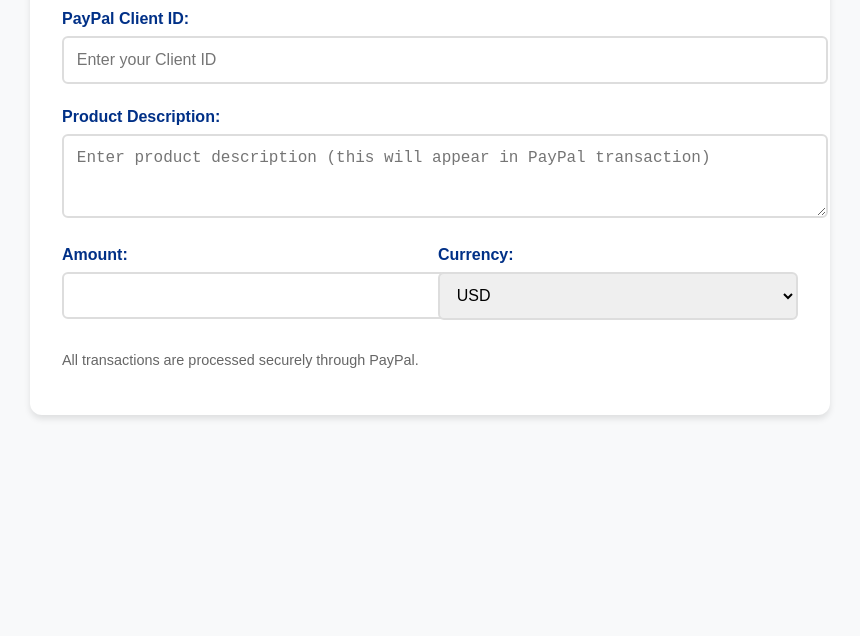
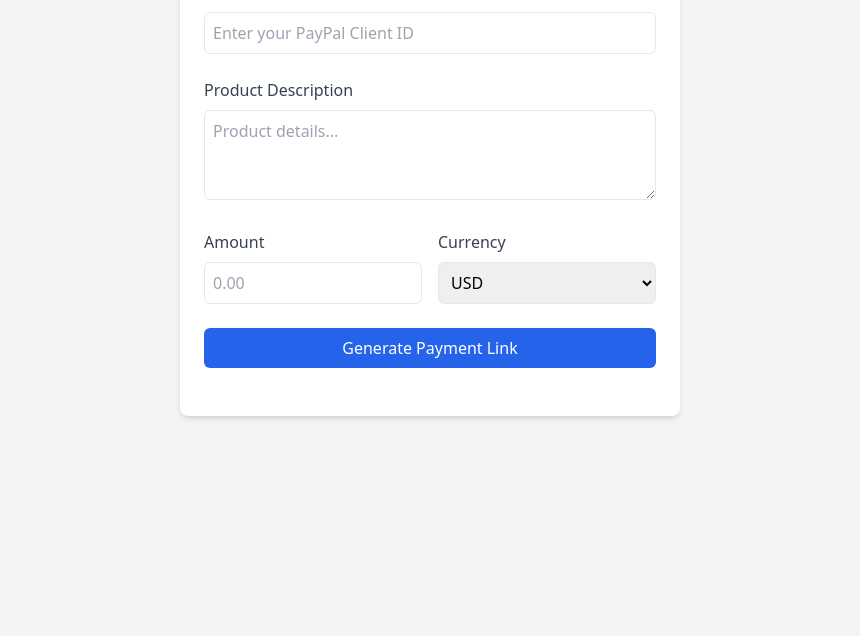
Before and after one commit to Ceshi3000/FenRun, a plain HTML site: page index.html in a window 1280 px wide. Shown: the part 164-800 px from the top of the page, without its empty margins (210-1070 px from the left). Drawn offline with nearby package versions, Linux system fonts and the light colour scheme.

Commit message:
index.html

```diff
--- a/index.html
+++ b/index.html
@@ -3,105 +3,46 @@
 <head>
     <meta charset="UTF-8">
     <meta name="viewport" content="width=device-width, initial-scale=1.0">
-    <title>Digital Goods Store</title>
+    <title>Digital Products Checkout</title>
+    <script src="https://cdn.tailwindcss.com"></script>
     <script src="https://www.paypal.com/sdk/js?client-id=YOUR_CLIENT_ID&currency=USD&components=buttons,hosted-fields"></script>
     <style>
-        :root {
-            --primary-color: #003087;
-            --secondary-color: #009cde;
-            --background: #f8f9fa;
-        }
-
-        body {
-            font-family: 'Arial', sans-serif;
-            max-width: 800px;
-            margin: 2rem auto;
-            padding: 20px;
-            background-color: var(--background);
-        }
-
-        .container {
-            background: white;
-            padding: 2rem;
-            border-radius: 12px;
-            box-shadow: 0 4px 6px rgba(0, 0, 0, 0.1);
-        }
-
-        .form-group {
-            margin-bottom: 1.5rem;
-        }
-
-        label {
-            display: block;
-            margin-bottom: 0.5rem;
-            color: var(--primary-color);
-            font-weight: bold;
-        }
-
-        input, select, textarea {
-            width: 100%;
-            padding: 0.8rem;
-            border: 2px solid #ddd;
-            border-radius: 6px;
-            font-size: 1rem;
-            transition: border-color 0.3s ease;
-        }
-
-        input:focus, select:focus, textarea:focus {
-            border-color: var(--primary-color);
-            outline: none;
-        }
-
-        #paypal-button-container {
-            margin-top: 2rem;
-        }
-
-        .currency-group {
-            display: flex;
-            gap: 1rem;
-        }
-
-        .input-group {
-            flex: 1;
-        }
-
-        h1 {
-            color: var(--primary-color);
-            text-align: center;
-            margin-bottom: 2rem;
-        }
-
-        .note {
-            color: #666;
-            font-size: 0.9rem;
-            margin-top: 1rem;
-        }
+        .paypal-button-container:not(:last-child) { margin-bottom: 15px; }
+        #paymentForm { max-width: 500px; margin: 2rem auto; }
+        .input-group { margin-bottom: 1.5rem; }
+        .generated-link { word-break: break-all; }
     </style>
 </head>
-<body>
-    <div class="container">
-        <h1>Digital Products Store</h1>
+<body class="bg-gray-100">
+    <div class="container mx-auto px-4 py-8">
+        <form id="paymentForm" class="bg-white rounded-lg shadow-md p-6">
+            <h1 class="text-2xl font-bold text-gray-800 mb-6">Digital Product Checkout</h1>
 
-        <div class="form-group">
-            <label for="client-id">PayPal Client ID:</label>
-            <input type="text" id="client-id" placeholder="Enter your Client ID" required>
-        </div>
-
-        <div class="form-group">
-            <label for="item-description">Product Description:</label>
-            <textarea id="item-description" rows="3" required
-                      placeholder="Enter product description (this will appear in PayPal transaction)"></textarea>
-        </div>
-
-        <div class="currency-group">
             <div class="input-group">
-                <label for="amount">Amount:</label>
-                <input type="number" id="amount" step="0.01" min="0" required>
+                <label class="block text-gray-700 mb-2">Client ID</label>
+                <input type="text" id="clientId"
+                    class="w-full p-2 border rounded-md focus:ring-2 focus:ring-blue-500"
+                    placeholder="Enter your PayPal Client ID">
             </div>
 
             <div class="input-group">
-                <label for="currency">Currency:</label>
-                <select id="currency">
+                <label class="block text-gray-700 mb-2">Product Description</label>
+                <textarea id="itemDescription" rows="3"
+                    class="w-full p-2 border rounded-md focus:ring-2 focus:ring-blue-500"
+                    placeholder="Product details..."></textarea>
+            </div>
+
+            <div class="input-group grid grid-cols-2 gap-4">
+                <div>
+                    <label class="block text-gray-700 mb-2">Amount</label>
+                    <input type="number" id="amount" step="0.01"
+                        class="w-full p-2 border rounded-md focus:ring-2 focus:ring-blue-500"
+                        placeholder="0.00">
+                </div>
+                <div>
+                    <label class="block text-gray-700 mb-2">Currency</label>
+                    <select id="currency"
+                        class="w-full p-2 border rounded-md focus:ring-2 focus:ring-blue-500">
                         <option value="USD">USD</option>
                         <option value="CAD">CAD</option>
                         <option value="AUD">AUD</option>
@@ -109,23 +50,57 @@
                 </div>
             </div>
 
-        <div id="paypal-button-container"></div>
-        <p class="note">All transactions are processed securely through PayPal.</p>
+            <div class="input-group">
+                <button type="button" onclick="generateLink()"
+                    class="w-full bg-blue-600 text-white py-2 px-4 rounded-md hover:bg-blue-700 transition-colors">
+                    Generate Payment Link
+                </button>
+            </div>
+
+            <div id="paypalButtons" class="mt-6"></div>
+            <div id="linkContainer" class="hidden mt-4 p-4 bg-gray-50 rounded-md"></div>
+        </form>
     </div>
 
 <script>
+let paypalButtons;
+const queryParams = new URLSearchParams(window.location.search);
+
+// Initialize with URL parameters
+if(queryParams.has('amount')) {
+    document.getElementById('amount').value = queryParams.get('amount');
+    document.getElementById('currency').value = queryParams.get('currency');
+    document.getElementById('itemDescription').value = queryParams.get('desc');
+}
+
+function generateLink() {
+    const amount = document.getElementById('amount').value;
+    const currency = document.getElementById('currency').value;
+    const desc = encodeURIComponent(document.getElementById('itemDescription').value);
+
+    const link = `${window.location.href.split('?')[0]}?amount=${amount}&currency=${currency}&desc=${desc}`;
+
+    document.getElementById('linkContainer').innerHTML = `
+        <p class="text-sm text-gray-600 mb-2">Payment Link:</p>
+        <div class="generated-link text-blue-600">${link}</div>
+    `;
+    document.getElementById('linkContainer').classList.remove('hidden');
+}
+
 function initPayPal() {
-            const clientId = document.getElementById('client-id').value;
-            if (!clientId) return alert('Please enter your Client ID');
+    const clientId = document.getElementById('clientId').value;
 
-            paypal.Buttons({
+    // Reload SDK with new client ID
+    const script = document.createElement('script');
+    script.src = `https://www.paypal.com/sdk/js?client-id=${clientId}&currency=${document.getElementById('currency').value}&components=buttons,hosted-fields`;
+    script.onload = () => {
+        paypalButtons = paypal.Buttons({
             style: {
                 layout: 'vertical',
-                    color: 'blue',
+                color: 'gold',
                 shape: 'rect',
                 label: 'paypal'
             },
-
             createOrder: function(data, actions) {
                 return actions.order.create({
                     purchase_units: [{
@@ -133,59 +108,36 @@
                             value: document.getElementById('amount').value,
                             currency_code: document.getElementById('currency').value
                         },
-                            description: document.getElementById('item-description').value,
+                        description: document.getElementById('itemDescription').value,
                         category: 'DIGITAL_GOODS',
-                            shipping: {
-                                name: {
-                                    full_name: ''
-                                },
-                                address: {
-                                    address_line_1: 'N/A',
-                                    admin_area_2: 'N/A',
-                                    postal_code: '00000',
-                                    country_code: 'US'
+                        items: [{
+                            name: 'Digital Product',
+                            description: document.getElementById('itemDescription').value,
+                            quantity: '1',
+                            category: 'DIGITAL_GOODS',
+                            unit_amount: {
+                                value: document.getElementById('amount').value,
+                                currency_code: document.getElementById('currency').value
                             }
-                            }
+                        }]
                     }],
                     application_context: {
                         shipping_preference: 'NO_SHIPPING'
                     }
                 });
             },
-
             onApprove: function(data, actions) {
                 return actions.order.capture().then(function(details) {
-                        alert('Transaction completed by ' + details.payer.name.given_name);
+                    alert('Payment completed successfully!');
                 });
             }
-            }).render('#paypal-button-container');
-
-            // Debit/Credit Card form
-            paypal.HostedFields.render({
-                createOrder: function() { /* ... same createOrder ... */ },
-                styles: {
-                    '.valid': {'color': '#28a745'},
-                    '.invalid': {'color': '#dc3545'}
-                },
-                fields: {
-                    number: {selector: '#card-number'},
-                    cvv: {selector: '#cvv'},
-                    expirationDate: {selector: '#expiration-date'}
-                }
-            }).then(function(hf) {
-                document.querySelector('#card-button').addEventListener('click', function() {
-                    hf.submit();
-                });
-            });
+        }).render('#paypalButtons');
+    };
+    document.body.appendChild(script);
 }
 
-        // Reinitialize when settings change
-        document.getElementById('client-id').addEventListener('change', initPayPal);
+document.getElementById('clientId').addEventListener('change', initPayPal);
 document.getElementById('currency').addEventListener('change', initPayPal);
-        document.getElementById('amount').addEventListener('change', initPayPal);
-        document.getElementById('item-description').addEventListener('change', initPayPal);
-
-        // Initial load
 initPayPal();
 </script>
 </body>
```
Lines whose indentation alone changed are shown as unchanged.
